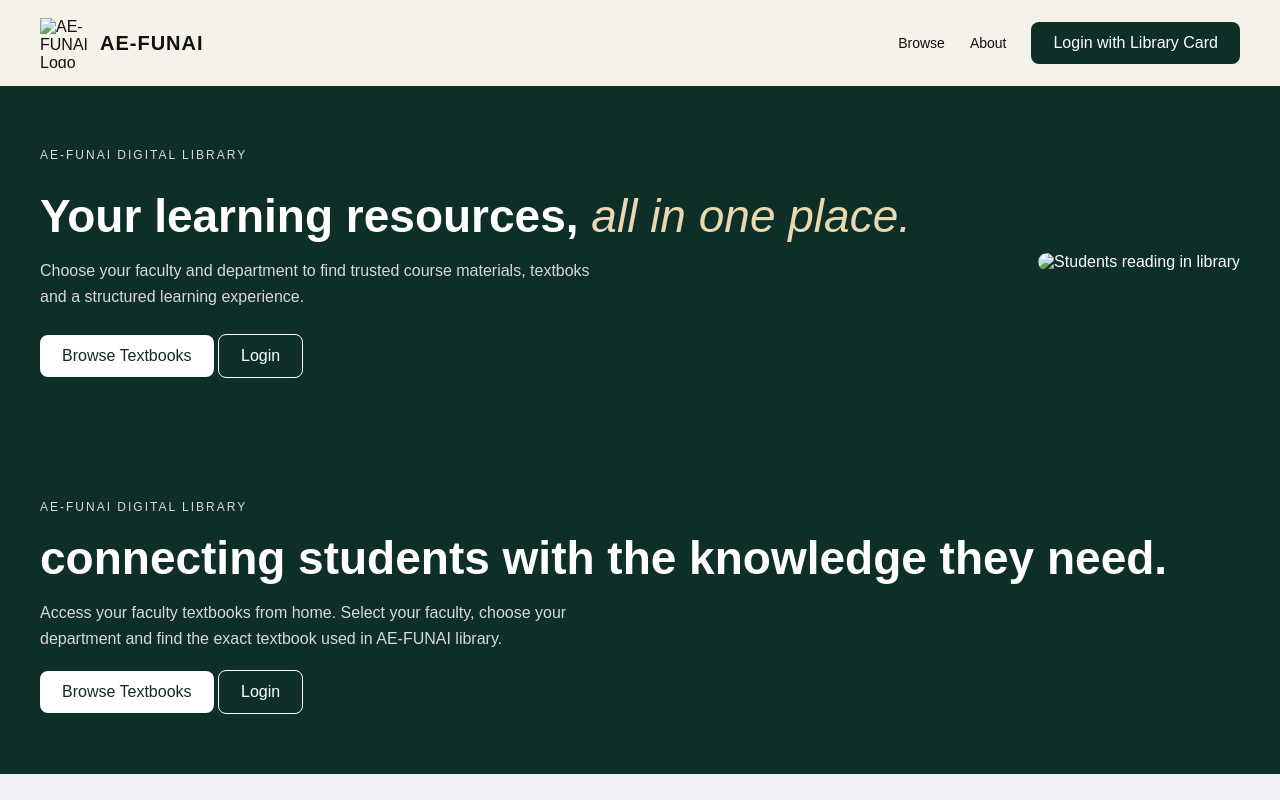
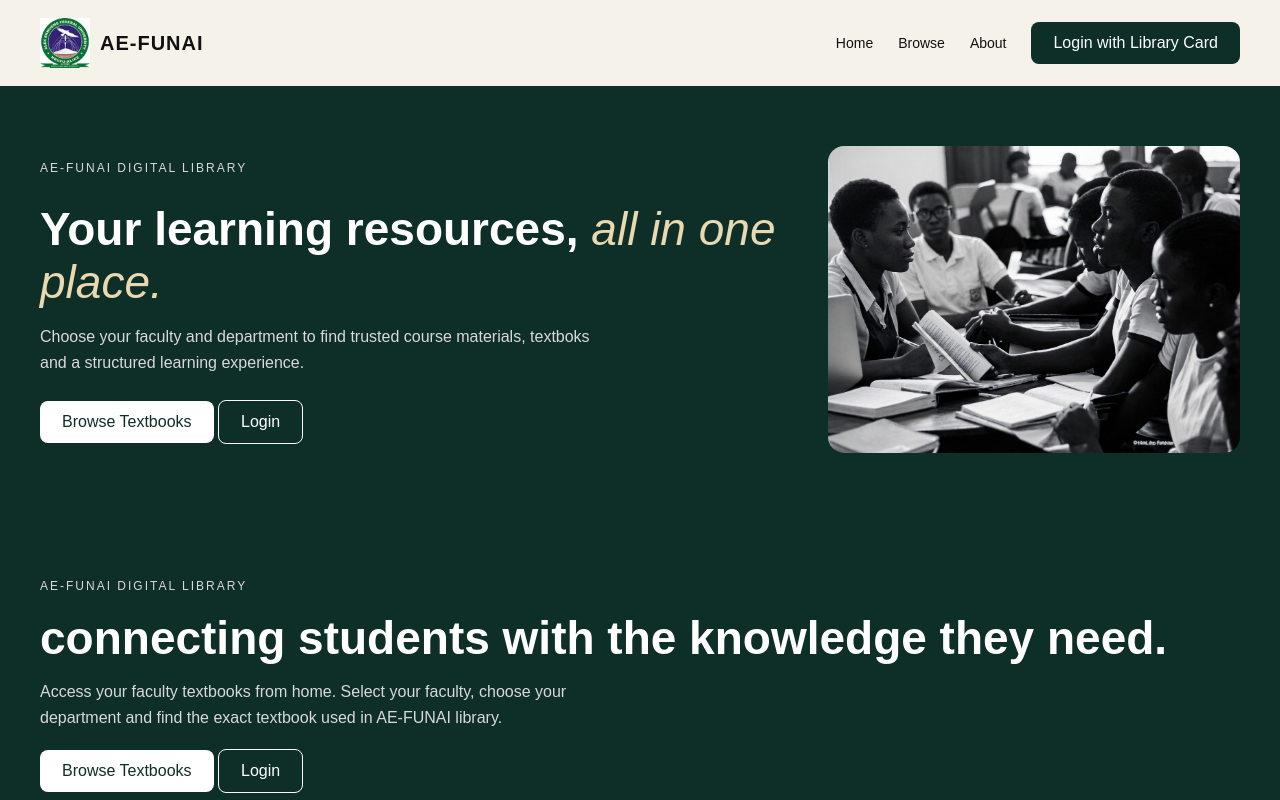
Before and after one commit to enyikennedy9-ctrl/aefunai-digital-library, a plain HTML site: page index.html in a window 1280 px wide. Shown: the top 800 px of the page. Drawn offline with Linux system fonts and the light colour scheme.

Commit message:
Add files via upload

```diff
--- a/index.html
+++ b/index.html
@@ -10,11 +10,11 @@
 <body>
     <header>
         <div class="logo-area">
-            <img src="images/funai-logo.webp" alt="AE-FUNAI Logo">
+            <img src="funai-logo.webp" alt="AE-FUNAI Logo">
             <h2>AE-FUNAI</h2>
         </div>
         <nav>
-            <a href="index.html"Home></a>
+            <a href="index.html">Home</a>
             <a href="books.html">Browse</a>
             <a href="login.html">About</a>
             <a href="login.html" class="btn-dark">Login with Library Card</a>
@@ -31,7 +31,7 @@
 
         </div>
         <div class="hero-image">
-           <img src="images/students.jpg" alt="Students reading in library">
+           <img src="students.jpg" alt="Students reading in library">
         </div>
     </section>
 
```
